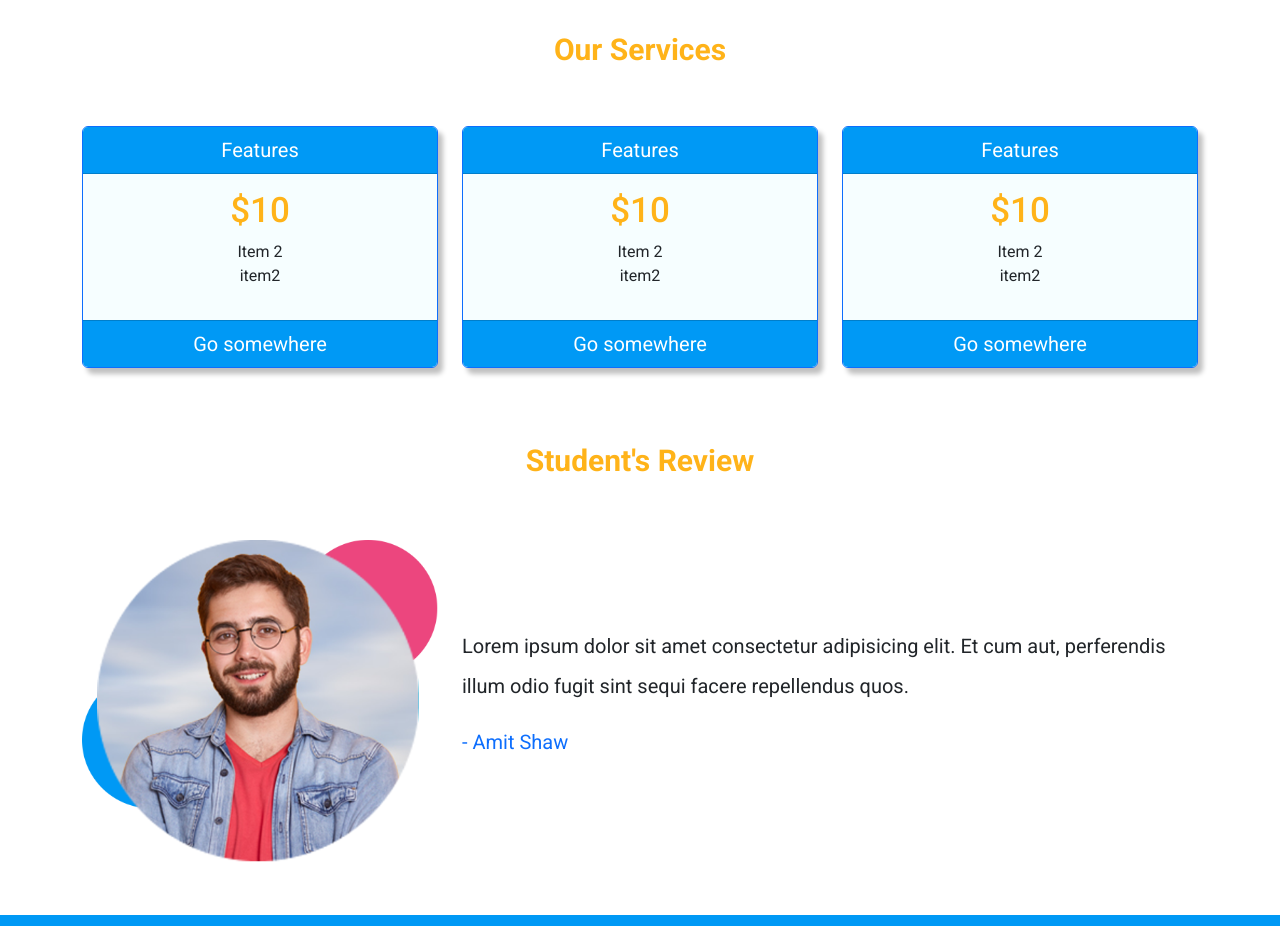
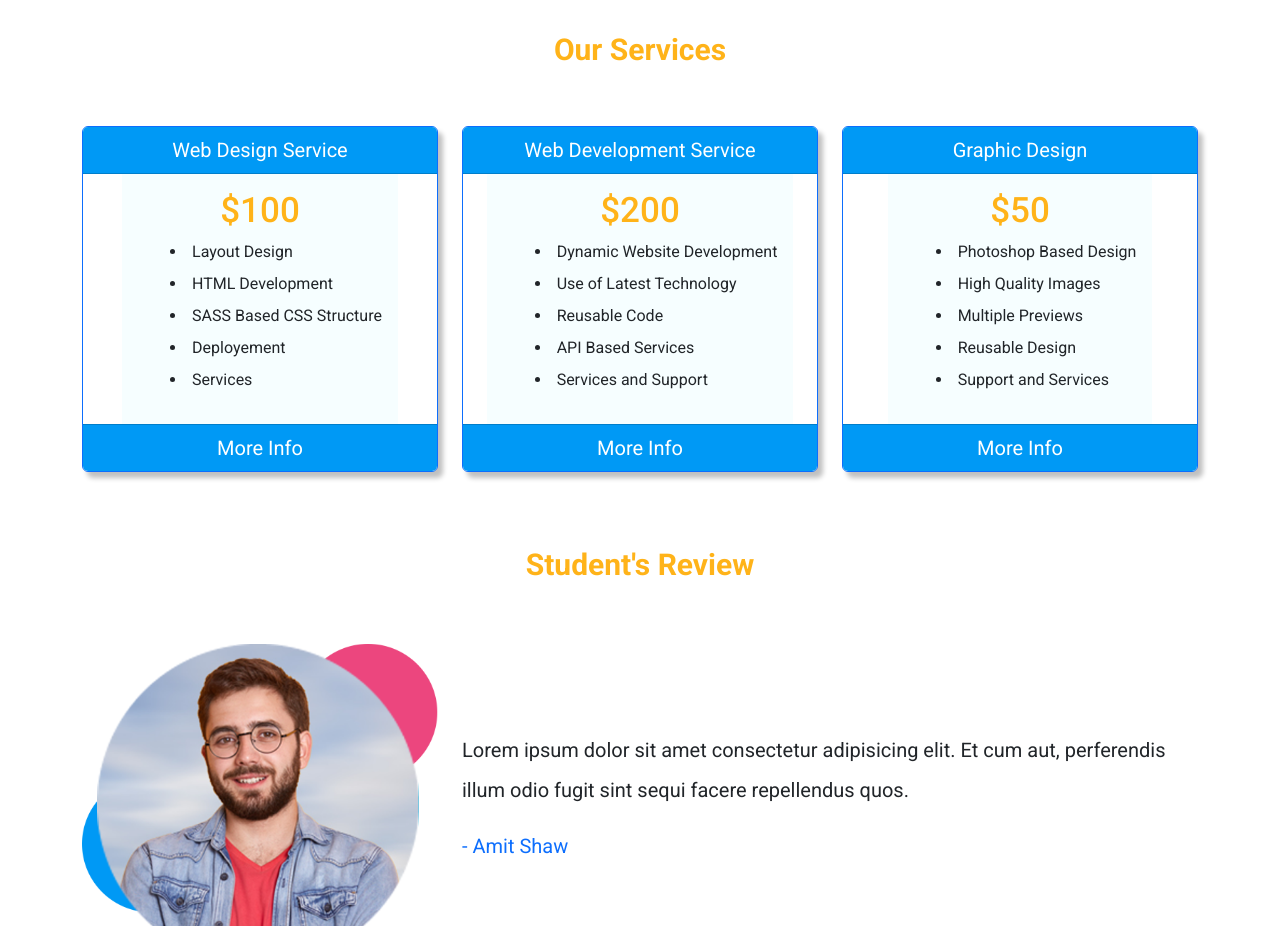
Before and after one commit to AmitShawGit/Mayank_Study_Point_MERN, a React (Create React App) app: page / in a window 1280 px wide. Shown: the part 2140-3066 px from the top of the page. Built offline with nearby package versions, Linux system fonts and the light colour scheme.

Commit message:
pricing section done

```diff
--- a/src/components/pricecard/PriceCard.jsx
+++ b/src/components/pricecard/PriceCard.jsx
@@ -6,7 +6,7 @@ const PriceCard = ({ head, price, features, path }) => {
   let feature = features
   return (
     <div>
-      <Card className="text-center border-primary">
+      <Card className="border-primary">
         <Card.Header className='feature'>{head}</Card.Header>
         <Card.Body className='body-section'>
           <Card.Title className='price'>{price}</Card.Title>
@@ -21,7 +21,7 @@ const PriceCard = ({ head, price, features, path }) => {
 
         </Card.Body>
         <Card.Footer className='feature'>
-          <Link to={path} variant="primary" className='links'>Go somewhere</Link>
+          <Link to={path} variant="primary" className='links'>More Info</Link>
         </Card.Footer>
       </Card>
     </div>
--- a/src/components/pricecard/style.scss
+++ b/src/components/pricecard/style.scss
@@ -3,10 +3,14 @@
 .border-primary {
     border: 1px solid $blue;
     box-shadow: 5px 6px 5px silver;
+    display: flex;
+    align-items: center;
     .feature {
         background-color: $blue !important;
         color: #fff !important;
         font-size: 20px;
+        text-align: center;
+        width: 100%;
     }
 
     .body-section {
@@ -16,11 +20,15 @@
     .price {
         color: $primary;
         font-size: 35px;
+        text-align: center;
     }
 
     .list-none {
-        list-style: none;
-        padding-left: 0;
+        list-style: inside;
+
+      li{
+        margin-top: 0.5rem;
+      }
     }
 
     .links {
--- a/src/pages/home/pricing/Pricing.jsx
+++ b/src/pages/home/pricing/Pricing.jsx
@@ -7,31 +7,40 @@ const Pricing = () => {
     const output = [
         {
             id: 1,
-            head: "Features",
-            price: "$10",
+            head: "Web Design Service",
+            price: "$100",
             features: [
-                { id: 1, name: 'Item 2' },
-                { id: 2, name: 'item2' }
+                { id: 1, name: 'Layout Design' },
+                { id: 2, name: 'HTML Development' },
+                { id: 3, name: 'SASS Based CSS Structure' },
+                { id: 4, name: 'Deployement' },
+                { id: 5, name: 'Services' },
             ],
             path: "/some-path",
         },
         {
             id: 2,
-            head: "Features",
-            price: "$10",
+            head: "Web Development Service",
+            price: "$200",
             features: [
-                { id: 1, name: 'Item 2' },
-                { id: 2, name: 'item2' }
+                { id: 1, name: 'Dynamic Website Development' },
+                { id: 2, name: 'Use of Latest Technology' },
+                { id: 3, name: 'Reusable Code' },
+                { id: 4, name: 'API Based Services' },
+                { id: 5, name: 'Services and Support' },
             ],
             path: "/some-path",
         },
         {
             id: 3,
-            head: "Features",
-            price: "$10",
+            head: "Graphic Design",
+            price: "$50",
             features: [
-                { id: 1, name: 'Item 2' },
-                { id: 2, name: 'item2' }
+                { id: 1, name: 'Photoshop Based Design' },
+                { id: 2, name: 'High Quality Images' },
+                { id: 3, name: 'Multiple Previews' },
+                { id: 4, name: 'Reusable Design' },
+                { id: 5, name: 'Support and Services' },
             ],
             path: "/some-path",
         },
--- a/src/pages/home/services/Services.jsx
+++ b/src/pages/home/services/Services.jsx
@@ -31,7 +31,7 @@ const Services = () => {
             text: "Asignment Video",
             img: assignment,
             icon: "ri-folder-video-line assign-video",
-            route: "/"
+            route: "https://youtube.com/playlist?list=PLgtmGiHE2Uyn0iGH2Ckk1p_k2Id6_tQ9d&si=451I0ZhrmINWqWxi"
         },
         {
             id: 4,
```
Also changed, not shown: src/assets/arrow.png (added).
